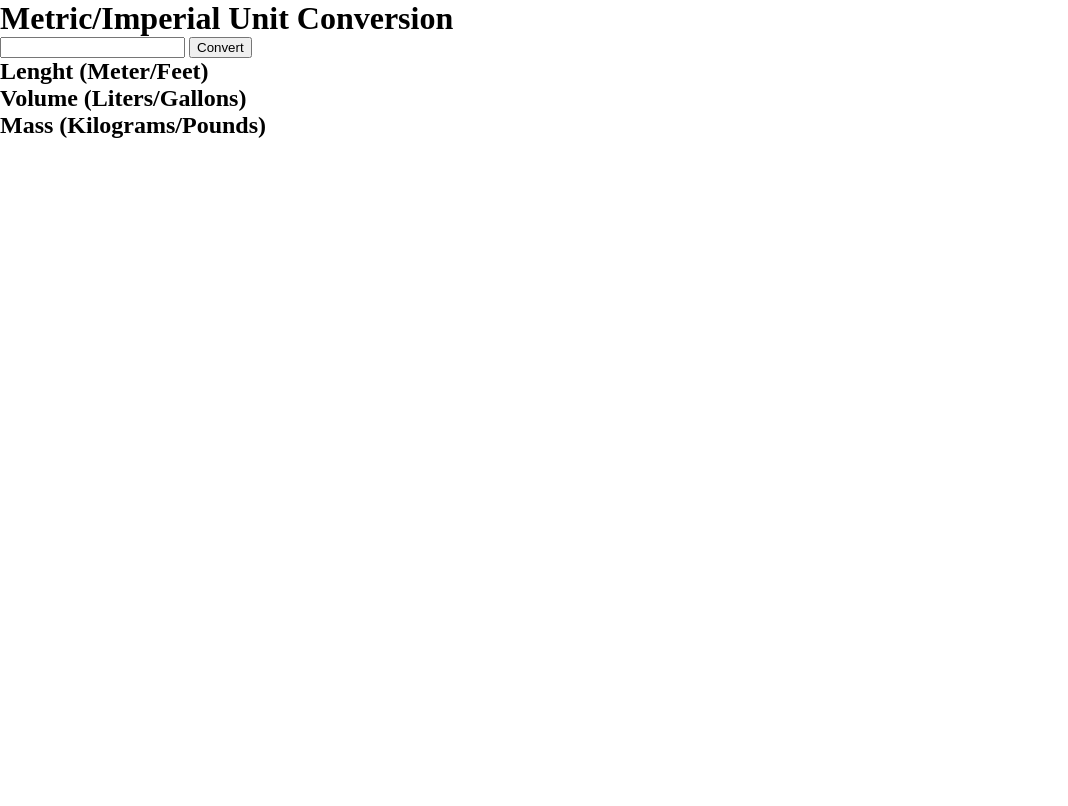
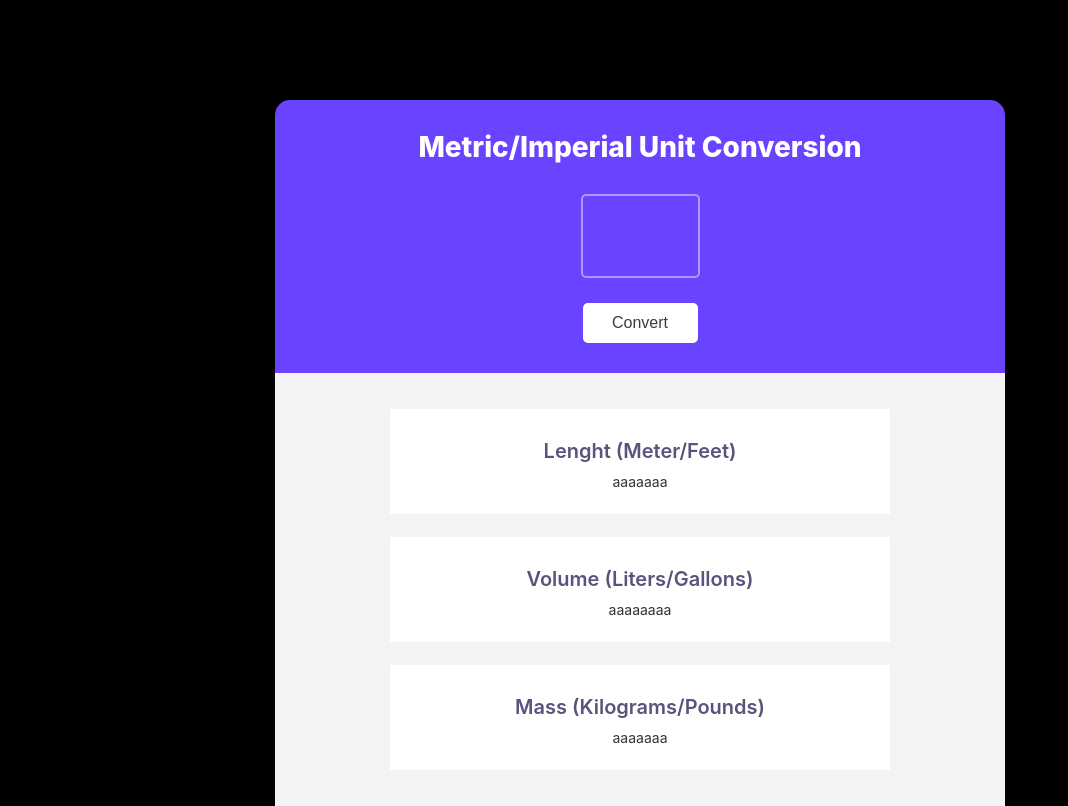
Before and after one commit to AristarhMD/unitConvertor, a plain HTML site: page index.html in a window 1280 px wide. Shown: the whole page, without its empty margins (0-1068 px from the left). Drawn offline with Linux system fonts and the light colour scheme.

Commit message:
Style and some logic
Styling of the card and add some JS logic

```diff
--- a/index.html
+++ b/index.html
@@ -11,23 +11,29 @@
     <div class="container">
       <header>
         <h1>Metric/Imperial Unit Conversion</h1>
-        <input type="number" class="initial-unit" />
+        <input
+          type="number"
+          class="initial-unit"
+          step="1"
+          aria-label="Input for inserting data for converting"
+          id="input-value"
+        />
         <button class="action-btn">Convert</button>
       </header>
       <section class="converting-data">
-        <div>
+        <div class="metric-data">
           <h2>Lenght (Meter/Feet)</h2>
-          <p class="lenght"></p>
+          <p class="lenght fs">aaaaaaa</p>
         </div>
 
-        <div>
+        <div class="metric-data">
           <h2>Volume (Liters/Gallons)</h2>
-          <p class="volume"></p>
+          <p class="volume fs">aaaaaaaa</p>
         </div>
 
-        <div>
+        <div class="metric-data">
           <h2>Mass (Kilograms/Pounds)</h2>
-          <p class="mass"></p>
+          <p class="mass fs">aaaaaaa</p>
         </div>
       </section>
     </div>
--- a/index.js
+++ b/index.js
@@ -0,0 +1,24 @@
+const inputEl = document.querySelector('input[type="number"]');
+const convertBtn = document.querySelector(".action-btn");
+
+// Select paragraph to modify
+const lengthPar = document.querySelector(".lenght");
+const volumePar = document.querySelector(".volume");
+const MassPar = document.querySelector(".mass");
+
+// Button click event listener
+convertBtn.addEventListener("click", function () {
+  inputData = Number(inputEl.value);
+  if (!inputData) return;
+  lengthPar.textContent = `${inputData} meters  = ${inputData * 3.281} feet`;
+});
+
+/*
+
+1 meter = 3.281 feet
+
+1 liter = 0.264 gallon
+
+1 kilogram = 2.204 pound
+
+*/
--- a/styles.css
+++ b/styles.css
@@ -1,3 +1,115 @@
 * {
   margin: 0;
 }
+
+html {
+  font-family: inter, sans-serif;
+  box-sizing: border-box;
+  background-color: #000;
+  font-size: 14px;
+}
+
+.container {
+  width: 730px;
+  height: 550px;
+  margin: 100px auto;
+  text-align: center;
+}
+
+header {
+  background-color: #6943ff;
+  padding: 30px 50px;
+  border-top-left-radius: 15px;
+  border-top-right-radius: 15px;
+}
+
+h1 {
+  font-size: 28px;
+  font-weight: 800;
+  color: #fff;
+  margin-bottom: 30px;
+}
+
+input[type="number"] {
+  display: block;
+  -moz-appearance: textfield;
+  width: 115px;
+  height: 80px;
+  border: 2px solid #b295ff;
+  border-radius: 5px;
+  background-color: inherit;
+  margin: 0 auto 25px auto;
+  padding: 0;
+  color: #fff;
+  font-size: 58px;
+  font-weight: 800;
+  text-align: center;
+}
+
+input::-webkit-outer-spin-button,
+input::-webkit-inner-spin-button {
+  -webkit-appearance: none;
+  margin: 0;
+}
+
+input:focus {
+  outline: none;
+}
+
+.action-btn {
+  cursor: pointer;
+  width: 115px;
+  height: 40px;
+  background-color: #fff;
+  border-radius: 5px;
+  border: none;
+  color: #3d3d3d;
+  font-size: 16px;
+}
+
+.converting-data {
+  background-color: #f4f4f4;
+  padding: 36px 25px;
+}
+
+.metric-data {
+  box-sizing: border-box;
+  width: 500px;
+  height: 105px;
+  margin: 0 auto 23px auto;
+  background-color: #fff;
+}
+
+.metric-data:nth-of-type(n + 3) {
+  margin: 0 auto;
+}
+
+h2 {
+  font-size: 20px;
+  font-weight: 600;
+  color: #5a537b;
+  padding-top: 30px;
+  padding-bottom: 10px;
+}
+
+.fs {
+  font-size: 14px;
+  font-weight: 400;
+  color: #353535;
+}
+
+.invertion-converting-data {
+  background-color: #1f2937;
+}
+
+.invertion-metric-data {
+  background-color: #273549;
+}
+
+.invertion-h2 {
+  color: #ccc1ff;
+}
+
+.invertion-fs {
+  color: #fff;
+}
```
